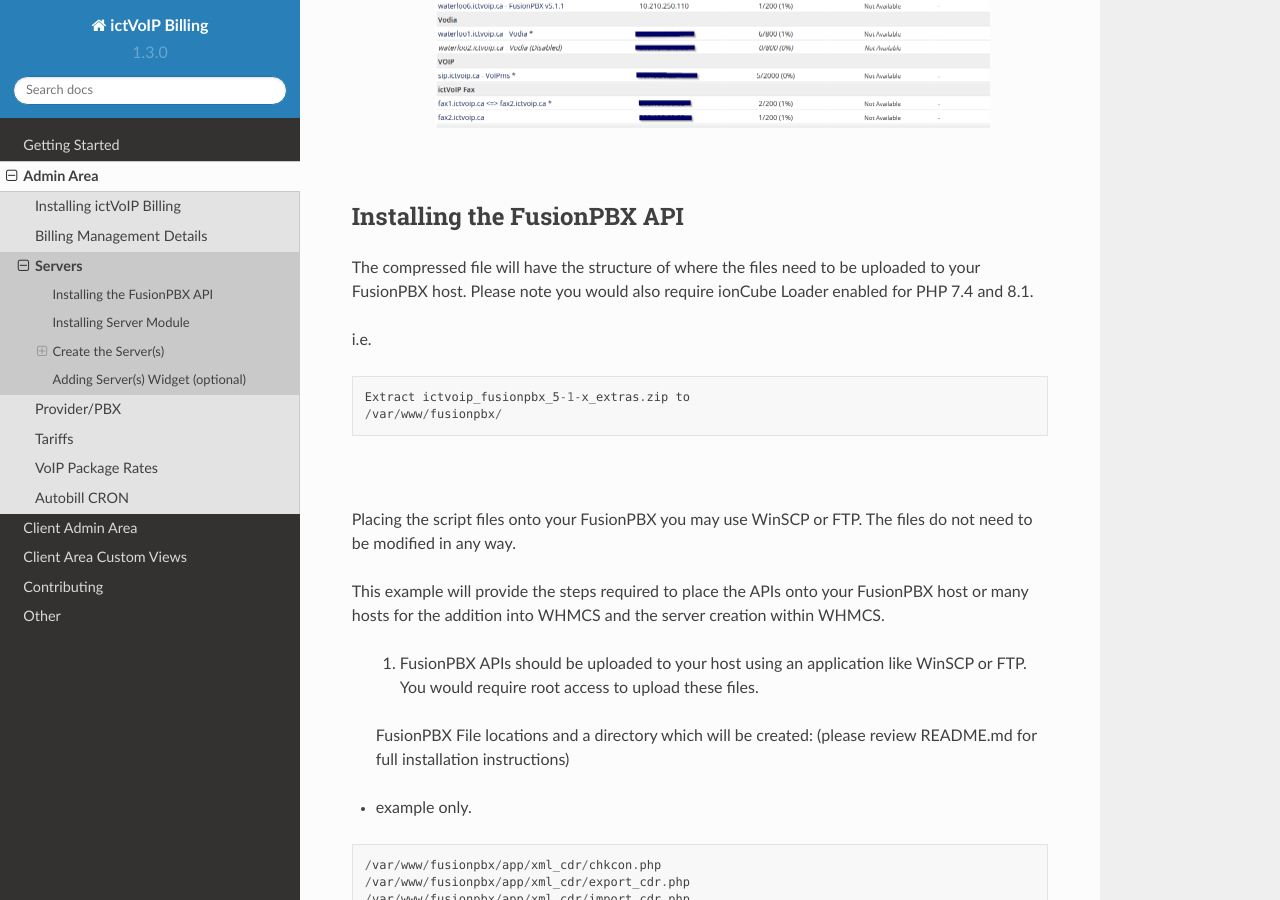
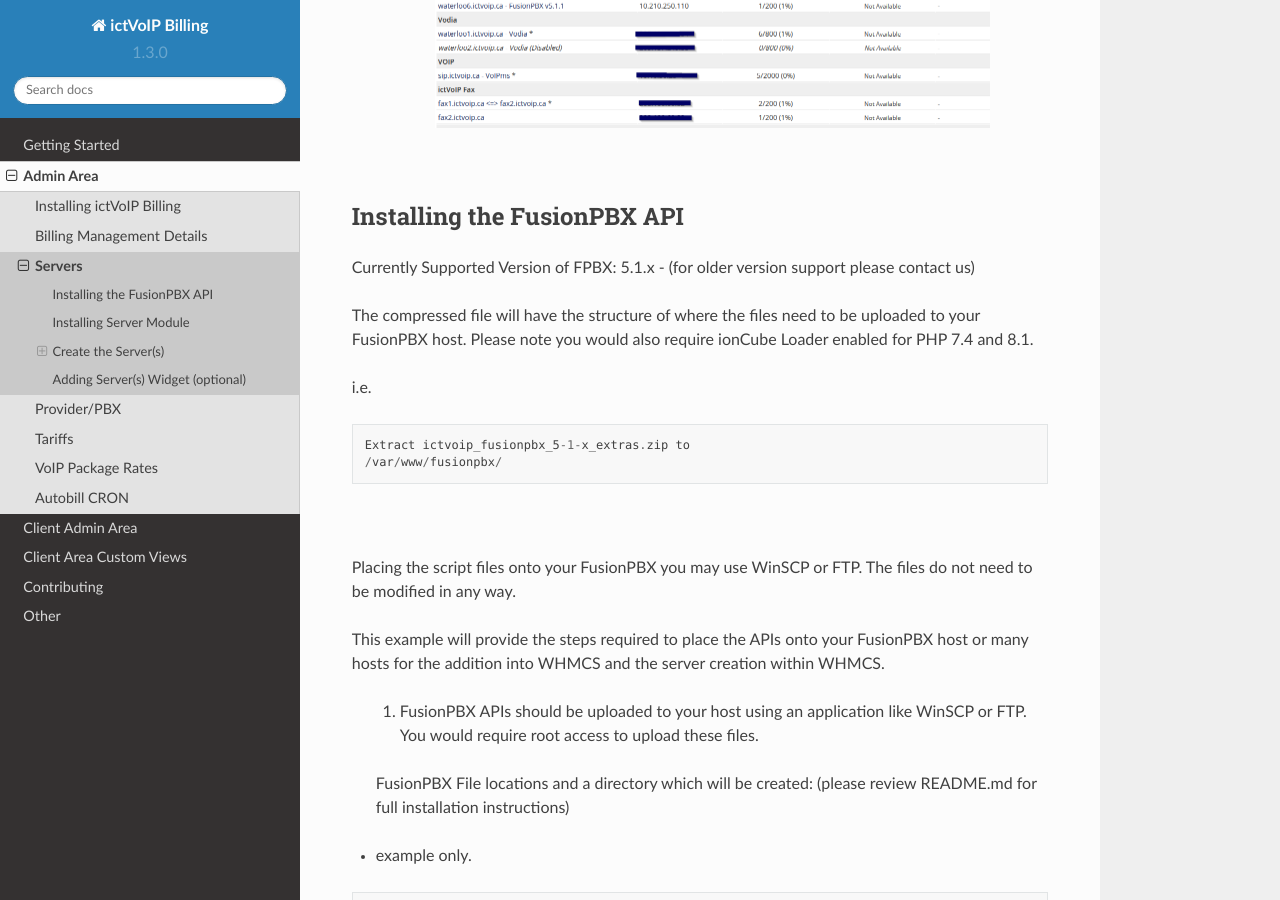
Before and after one commit to ictvoip/ictvoip-docs, a Sphinx documentation site: the page built from docs/source/admin/servers.rst, in a window 1280 px wide and 900 px high, scrolled down 350 px. Built offline with Sphinx 7.4.7 and the Read the Docs theme 2.0.0, drawn with Linux system fonts in a browser that asks for light colours; pages that are not in the unit, such as notebooks, are missing from menus.

Commit message:
Update servers.rst

```diff
--- a/docs/source/admin/servers.rst
+++ b/docs/source/admin/servers.rst
@@ -15,6 +15,8 @@ Use of our Server modules with the ictVoIP Billing System allows you to provisio
 
 Installing the FusionPBX API
 ****************************
+
+Currently Supported Version of FPBX: 5.1.x - (for older version support please contact us)
 
 The compressed file will have the structure of where the files need to be uploaded to your FusionPBX host. Please note you would also require ionCube Loader enabled for PHP 7.4 and 8.1.
 
```
